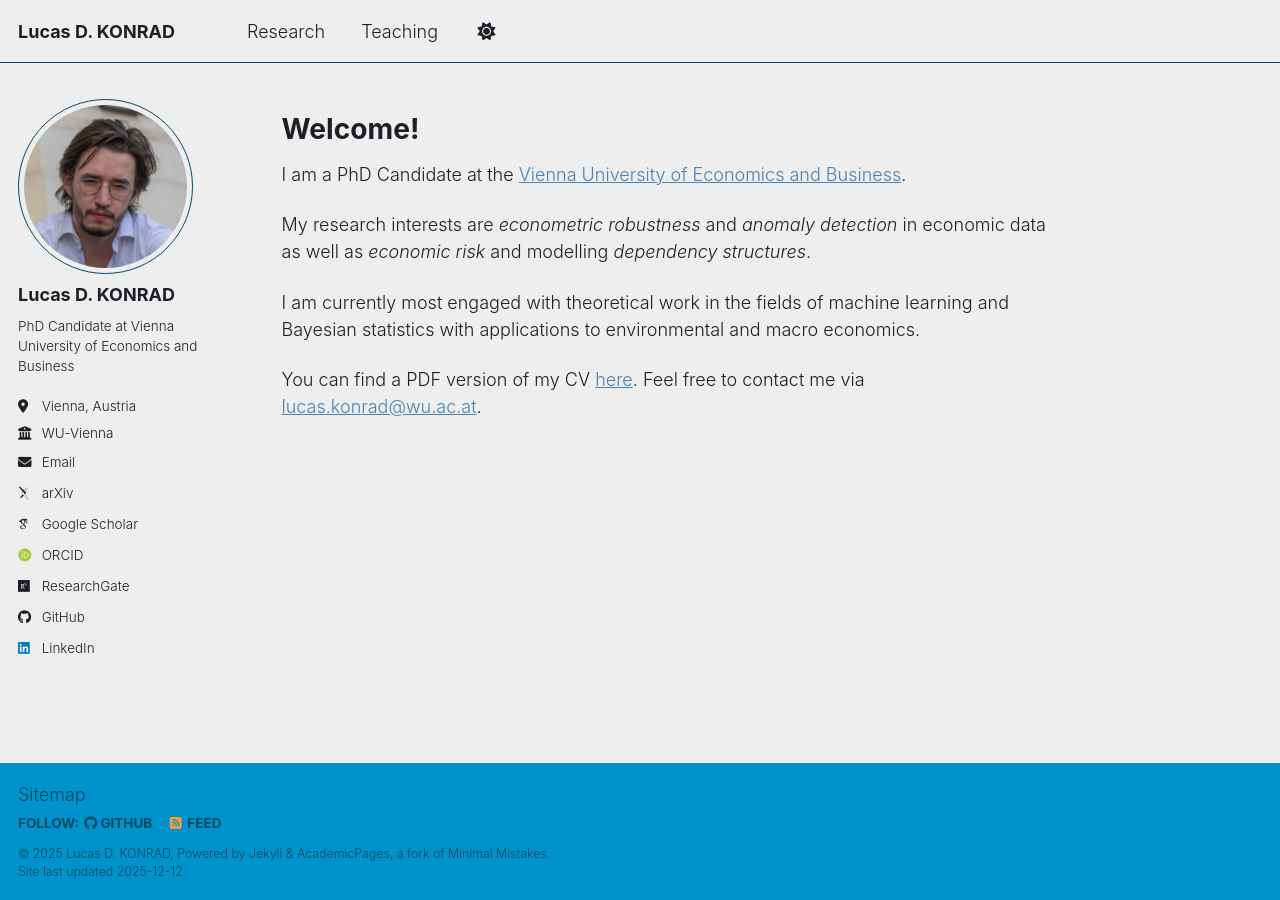
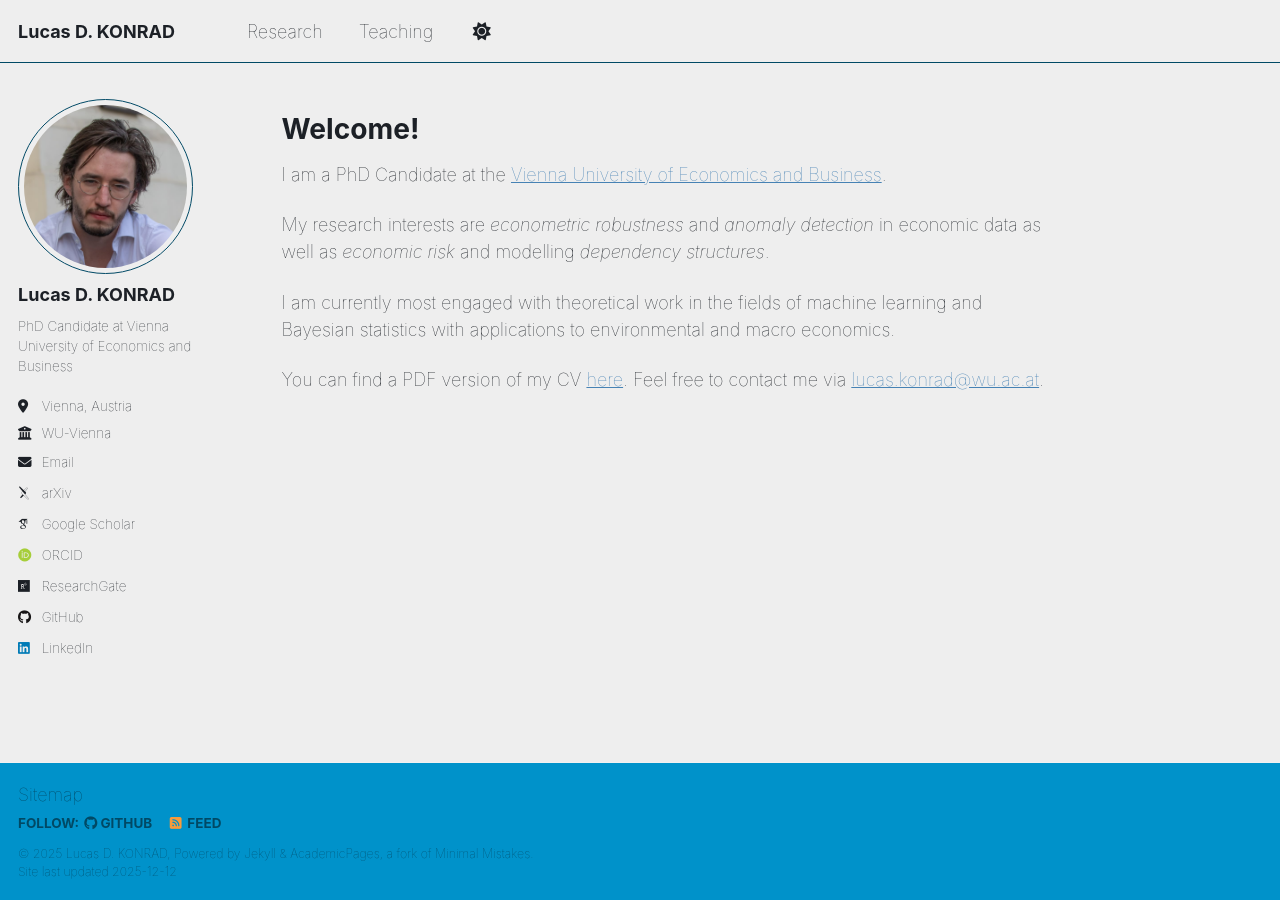
Before and after one commit to konradld/konradld.github.io, a Jekyll site: the page built from _pages/about.md, in a window 1280 px wide. Built offline with Jekyll 4.4.1, drawn with Linux system fonts in a browser that asks for light colours; some web fonts are replaced; a script that is not in the unit is left out.

Commit message:
thinner font still

```diff
--- a/assets/css/main.scss
+++ b/assets/css/main.scss
@@ -54,5 +54,5 @@
 }
 
 body {
-  font-weight: 300;   /* thinner than normal (400) */
+  font-weight: 100;   /* thinner than normal (400) */
 }
```
